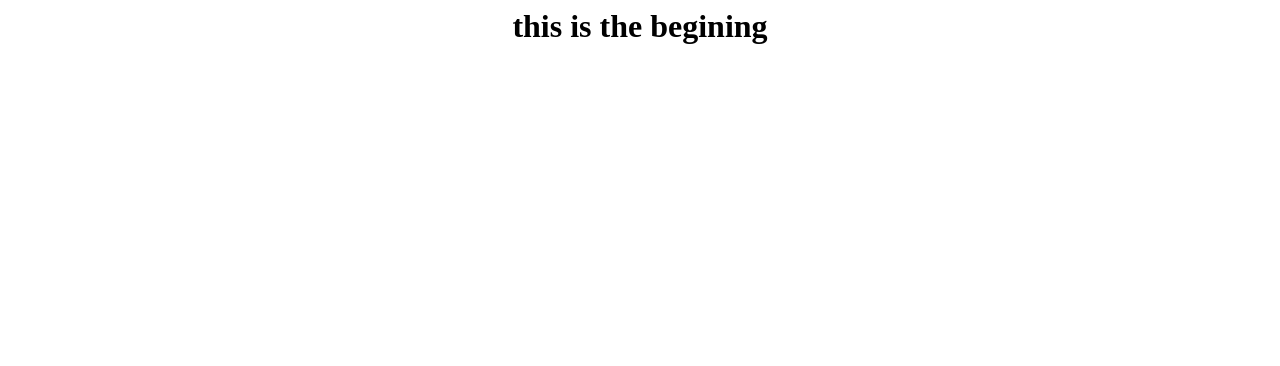
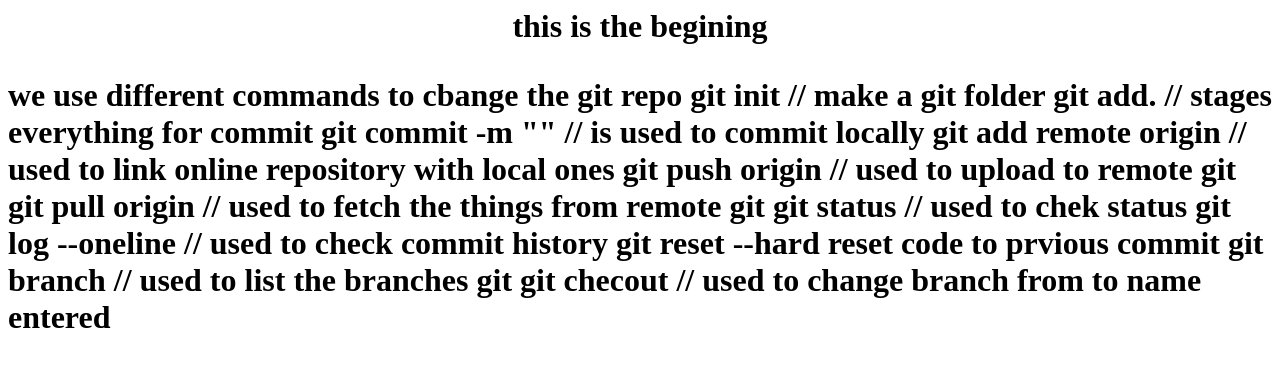
Before and after one commit to xxwizardxx117/coding, a plain HTML site: page html/day1git.html in a window 1280 px wide. Drawn offline with Linux system fonts and the light colour scheme.

Commit message:
added some basic commands of git command lines

```diff
--- a/html/day1git.html
+++ b/html/day1git.html
@@ -5,6 +5,20 @@
             <h1>
             <center>this is the begining</center>
             <!-- changing repo -->
+            <p>
+                we use different commands to cbange the git repo
+                git init                         // make a git folder
+                git add.                         // stages everything for commit
+                git commit -m ""                 // is used to commit locally
+                git add remote origin <repo link>// used to link online repository with local ones
+                git push origin <branch name >   // used to upload to remote git
+                git pull origin </branch name>   // used to fetch the things from remote git
+                git status                       // used to chek status
+                git log --oneline                // used to check commit history
+                git reset --hard <Id of the version we want to go to> reset code to prvious commit
+                git branch                       // used to list the branches
+                git git checout <branch name>    // used to change branch from to name entered
+            </p>
             </h1>
         </body>
     </head>
```
